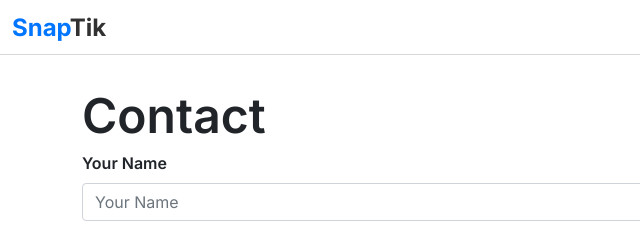
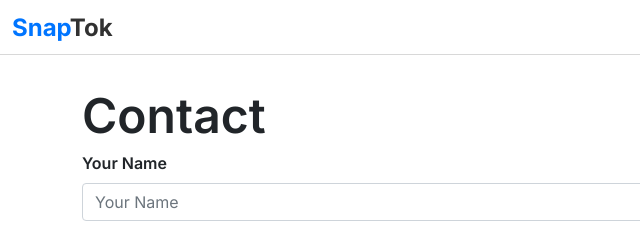
Before and after one commit to ilfapi/snaptok, a plain HTML site: page contact.html in a window 1280 px wide. Shown: the top 234 px of the page, 0-640 px from the left. Drawn offline with Linux system fonts and the light colour scheme; a script that the page names is missing.

Commit message:
change tik tok

```diff
--- a/contact.html
+++ b/contact.html
@@ -1798,7 +1798,7 @@
             <nav class="navbar navbar-expand-lg">
                 <div class="container-fluid">
                     <div class="navbar-left">
-                        <a class="navbar-brand" href="https://SnapTok.vercel.app/" title="TikTok Downloader">Snap<span>Tik</span></a>
+                        <a class="navbar-brand" href="https://SnapTok.vercel.app/" title="TikTok Downloader">Snap<span>Tok</span></a>
                         <a class="navbar-app" href="https://play.google.com/store/apps/details?id=com.SnapTok.tt.downloader.nologo.nowatermark">
                             <svg width="16" height="16" viewBox="0 0 16 16" fill="none" xmlns="http://www.w3.org/2000/svg">
                                 <g clip-path="url(#clip0_316_48)">
```
Also changed, not shown: index.html (+1 -1 lines), privacy-policy.html (+1 -1 lines), terms-of-service.html (+1 -1 lines).
